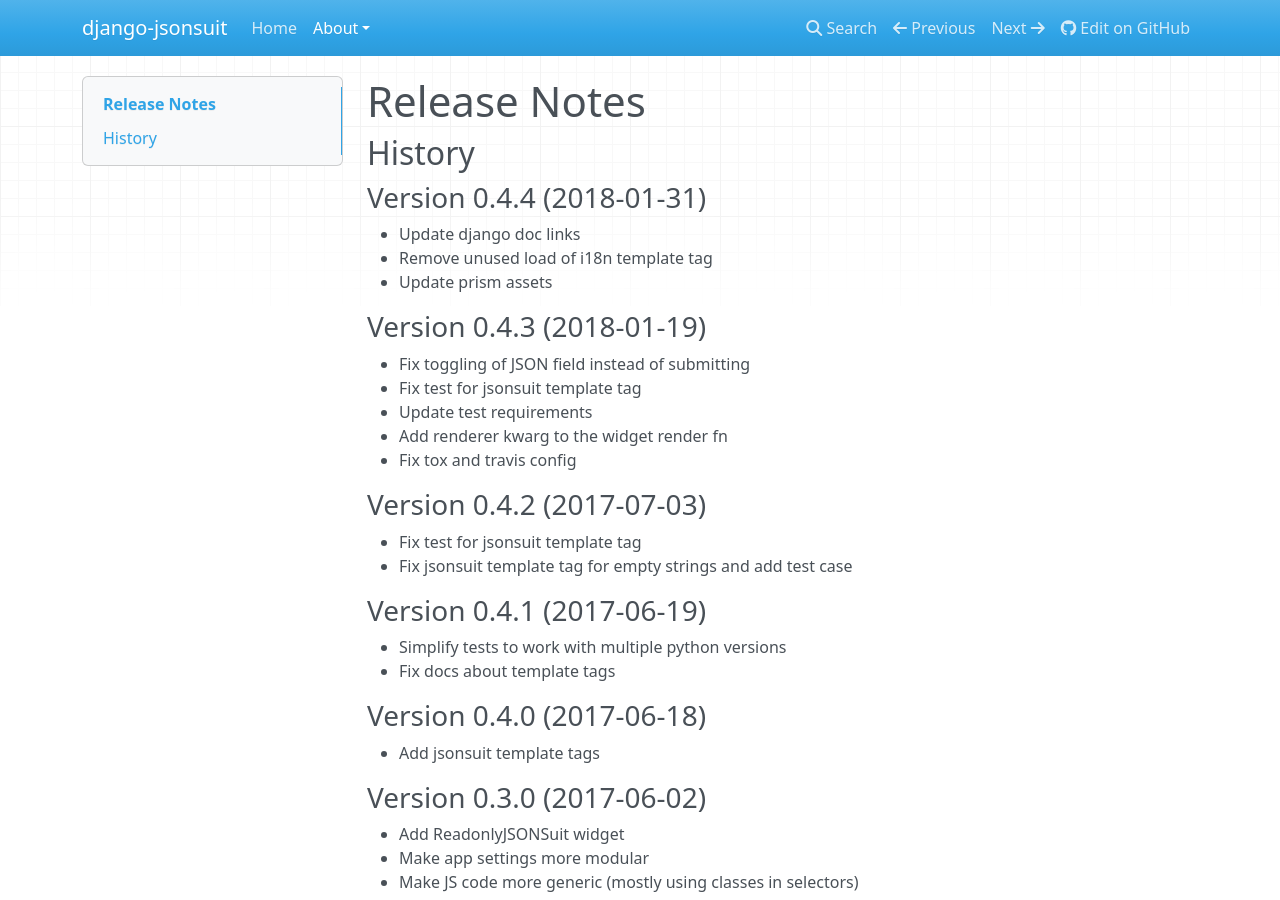
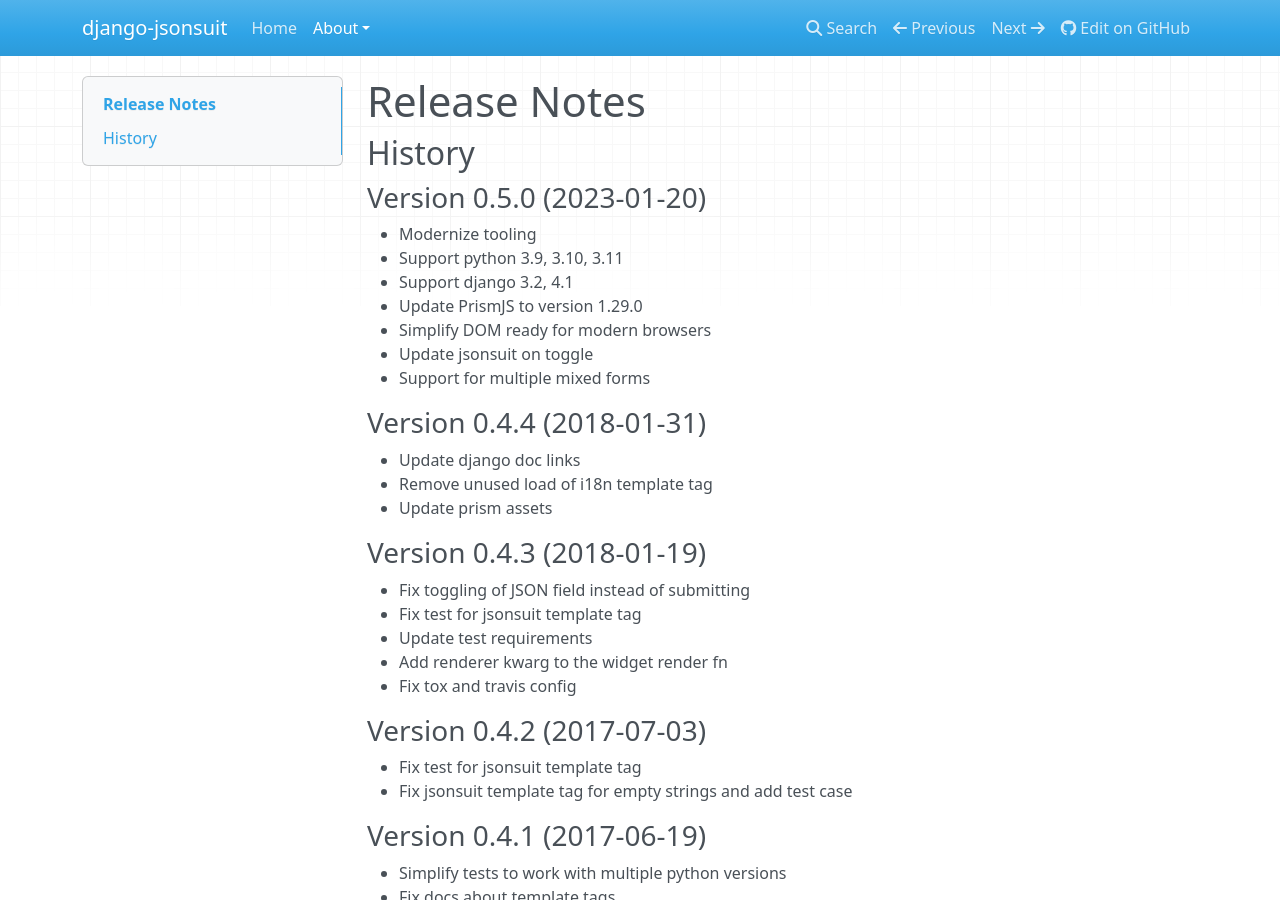
Before and after one commit to tooreht/django-jsonsuit, an MkDocs documentation site: the page built from docs/releases.md, in a window 1280 px wide and 900 px high. Built offline with MkDocs 1.6.1, drawn with Linux system fonts in a browser that asks for light colours; nearby versions of some CDN libraries.

Commit message:
Update HISTORY with release 0.5.0 info

```diff
--- a/HISTORY.md
+++ b/HISTORY.md
@@ -1,4 +1,13 @@
 ## History
+
+### Version 0.5.0 (2023-01-20)
+- Modernize tooling
+- Support python 3.9, 3.10, 3.11
+- Support django 3.2, 4.1
+- Update PrismJS to version 1.29.0
+- Simplify DOM ready for modern browsers
+- Update jsonsuit on toggle
+- Support for multiple mixed forms
 
 ### Version 0.4.4 (2018-01-31)
 - Update django doc links
```
